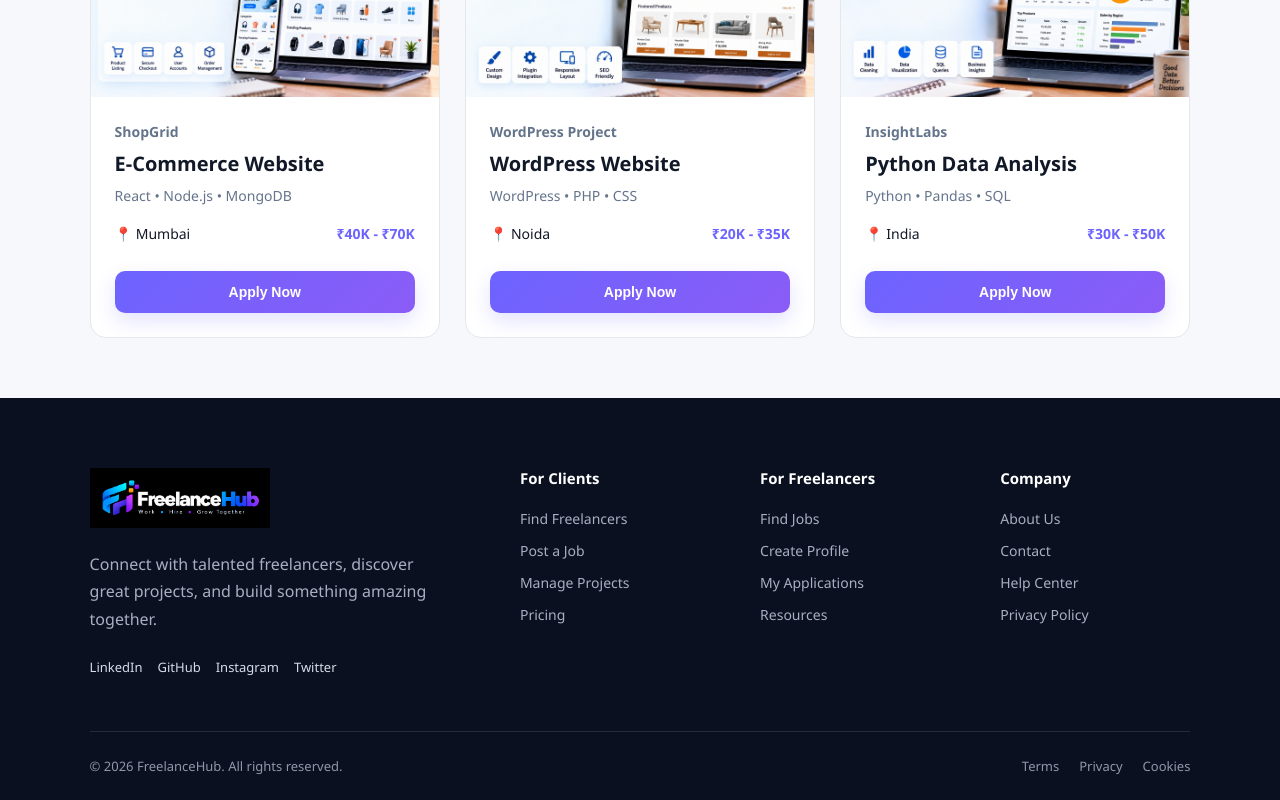
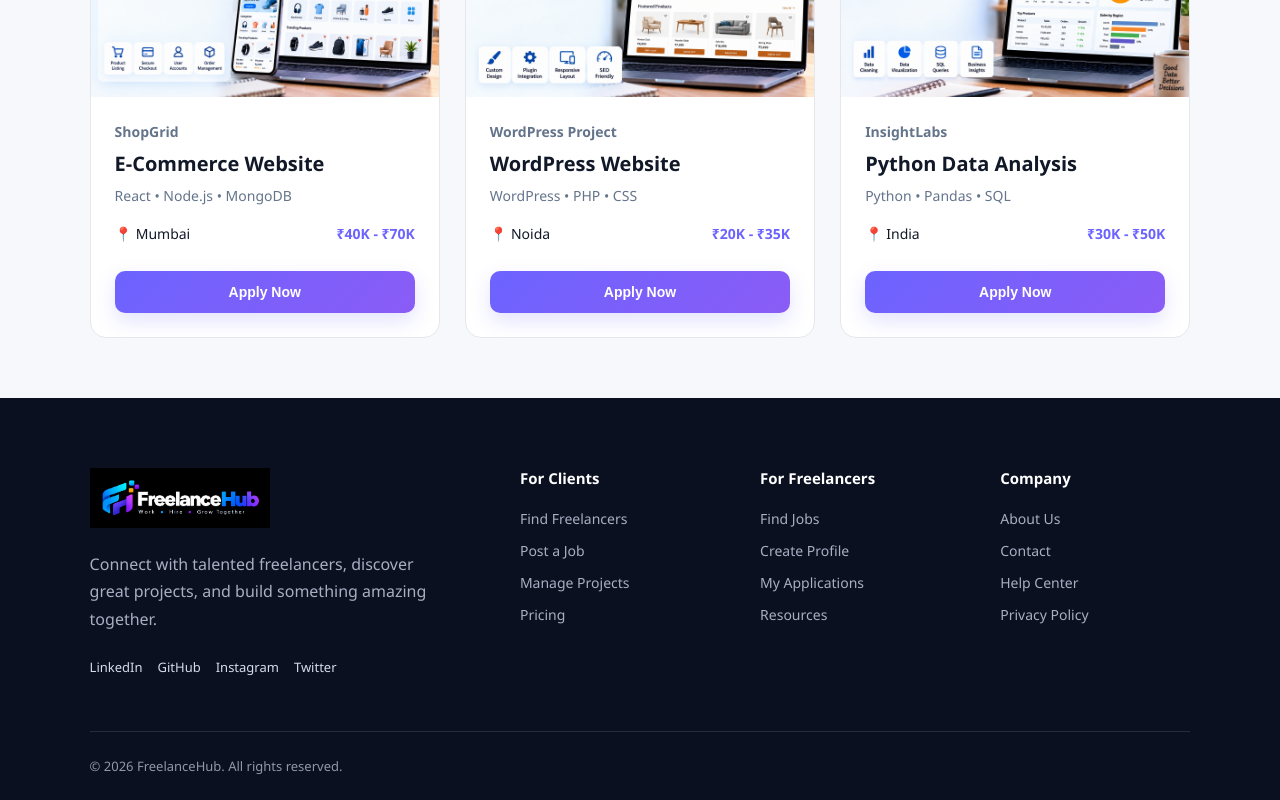
Before and after one commit to sunil9928/freelance--hub, a React (Vite) app: page / in a window 1280 px wide. Shown: the part 4350-5150 px from the top of the page. Built offline with nearby package versions, Linux system fonts and the light colour scheme.

Commit message:
Remove footer links for Terms, Privacy, and Cookies
Removed links to Terms, Privacy, and Cookies from the footer.

```diff
--- a/src/components/Footer.jsx
+++ b/src/components/Footer.jsx
@@ -51,9 +51,7 @@ function Footer() {
       <div className="footer-bottom">
         <p>© 2026 FreelanceHub. All rights reserved.</p>
         <div>
-          <a href="#terms">Terms</a>
-          <a href="#privacy">Privacy</a>
-          <a href="#cookies">Cookies</a>
+
         </div>
       </div>
     </footer>
```
